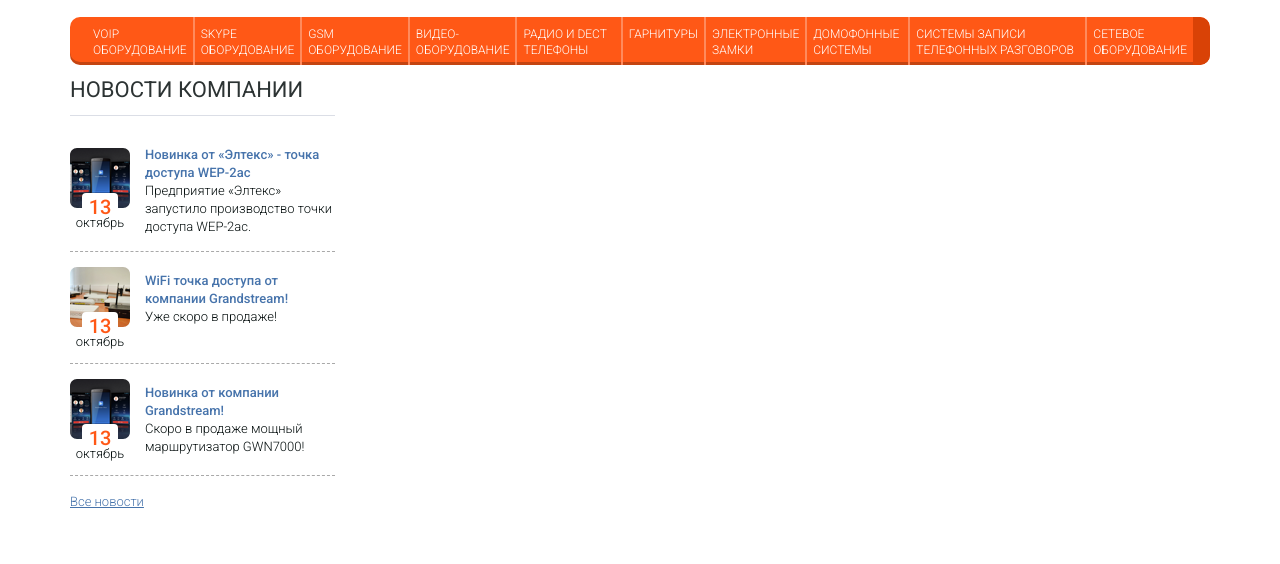
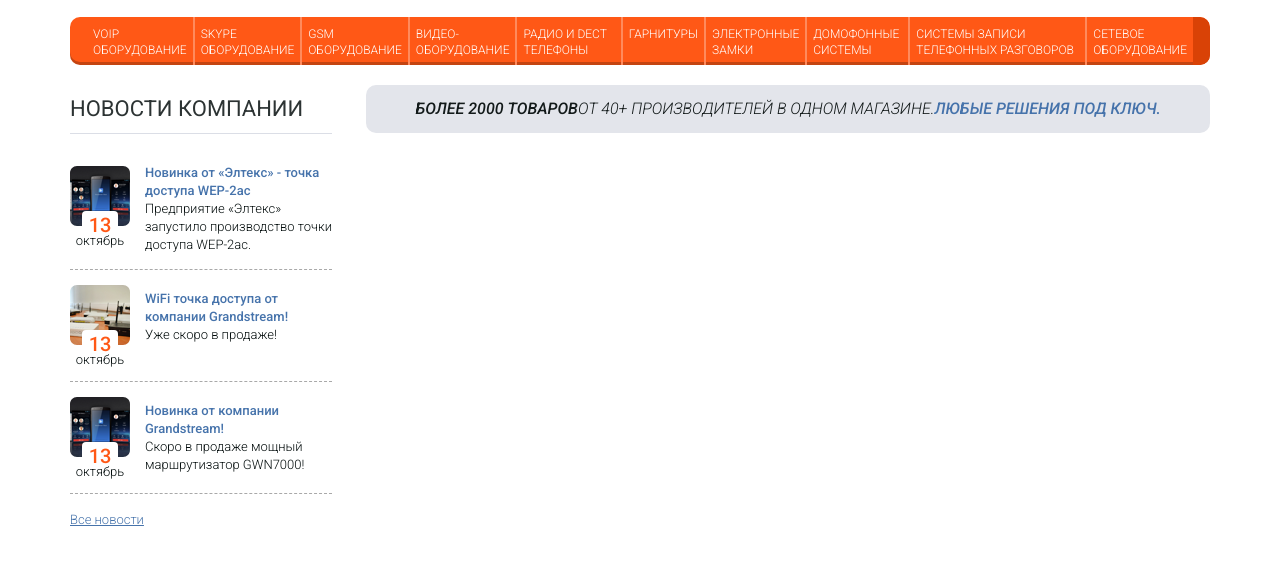
Before and after one commit to Yuranuch/homyru, a plain HTML site: page index.html in a window 1280 px wide. Shown: the part 170-734 px from the top of the page. Drawn offline with nearby package versions, Linux system fonts and the light colour scheme; a web font is replaced by a local one.

Commit message:
promo-title-added

```diff
--- a/css/style.scss
+++ b/css/style.scss
@@ -17,7 +17,7 @@ h3 {
   color: #2c3333;
   font-size: 22px;
   font-weight: 400;
-  line-height: 50px;
+  line-height: 48px;
   display: block;
   text-transform: uppercase;
   border-bottom: 1px solid #dbdee6;
@@ -313,6 +313,7 @@ h3 {
   display: flex;
   align-items: center;
   overflow: hidden;
+  margin-bottom: 20px;
   a {
     color: #ffffff;
     text-decoration: none;
@@ -354,8 +355,12 @@ h3 {
   background-position: center center;
   display: none;
 }
+.news {
+  display: flex;
+  justify-content: space-between;
+}
 .news__left-side {
-  width: 265px;
+  width: 23%;
 }
 .news__items {
   margin-bottom: 15px;
@@ -427,3 +432,27 @@ h3 {
     line-height: 18px;
   }
 }
+.right-side {
+  width: 74%;
+}
+.promo-title {
+  height: 48px;
+  display: flex;
+  align-items: center;
+  justify-content: center;
+  font-style: italic;
+  color: #131a1a;
+  font-size: 16px;
+  font-weight: 300;
+  line-height: 20px;
+  text-transform: uppercase;
+  background-color: #e3e5eb;
+  border-radius: 10px;
+}
+.promo-title_black {
+  font-weight: 500;
+}
+.promo-title_blue {
+  color: #4673ab;
+  font-weight: 500;
+}
--- a/index.html
+++ b/index.html
@@ -97,7 +97,6 @@
     <div class="news">
         <div class="news__left-side">
             <h3>Новости компании</h3>
-
             <div class="news__items">
             <div class="news__item">
                 <div class="news__date">
@@ -135,7 +134,11 @@
             </div>
             <a href="#">Все новости</a>
         </div>
-
+        <div class="right-side">
+            <div class="promo-title">
+                <span class="promo-title_black">Более 2000 товаров</span> от 40+ производителей в одном магазине. <span class="promo-title_blue">Любые решения под ключ.</span>
+            </div>
+        </div>
 
 
     </div>
```
Also changed, not shown: css/style.css, 1 other file.
